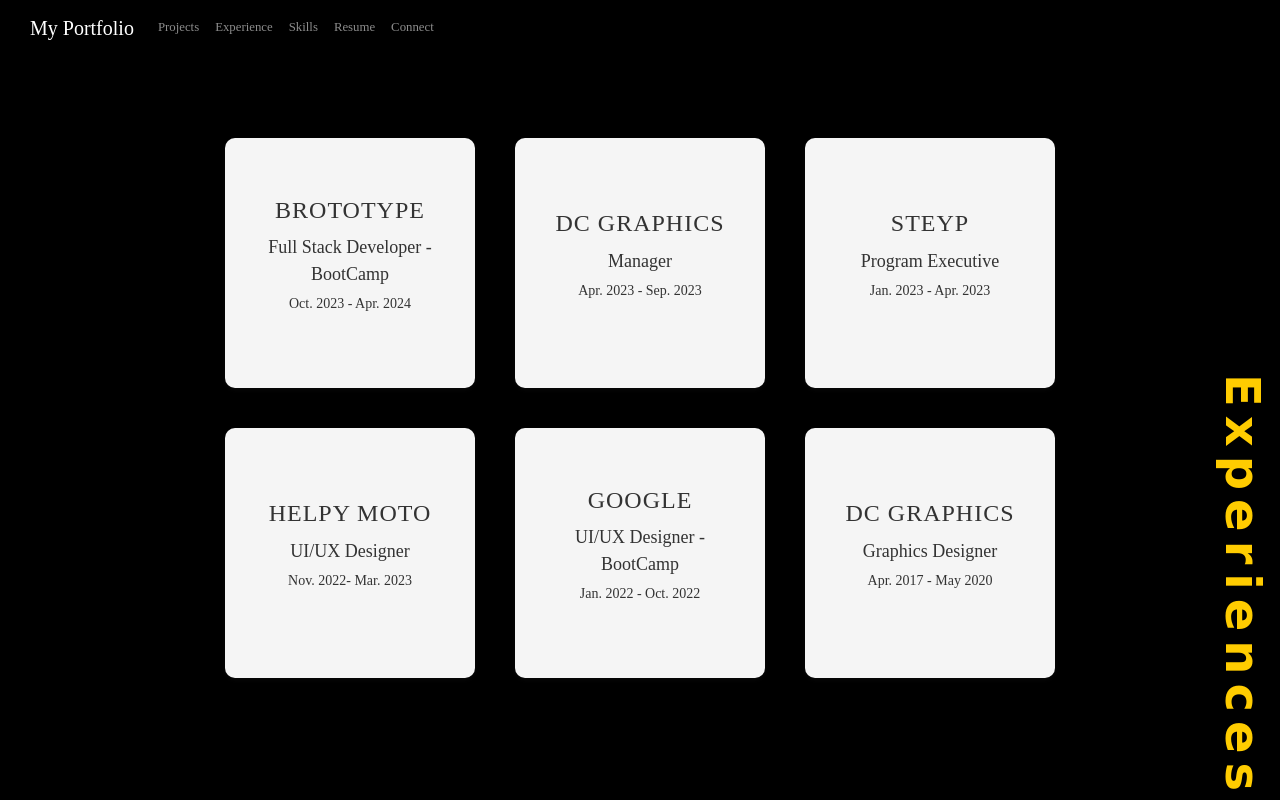
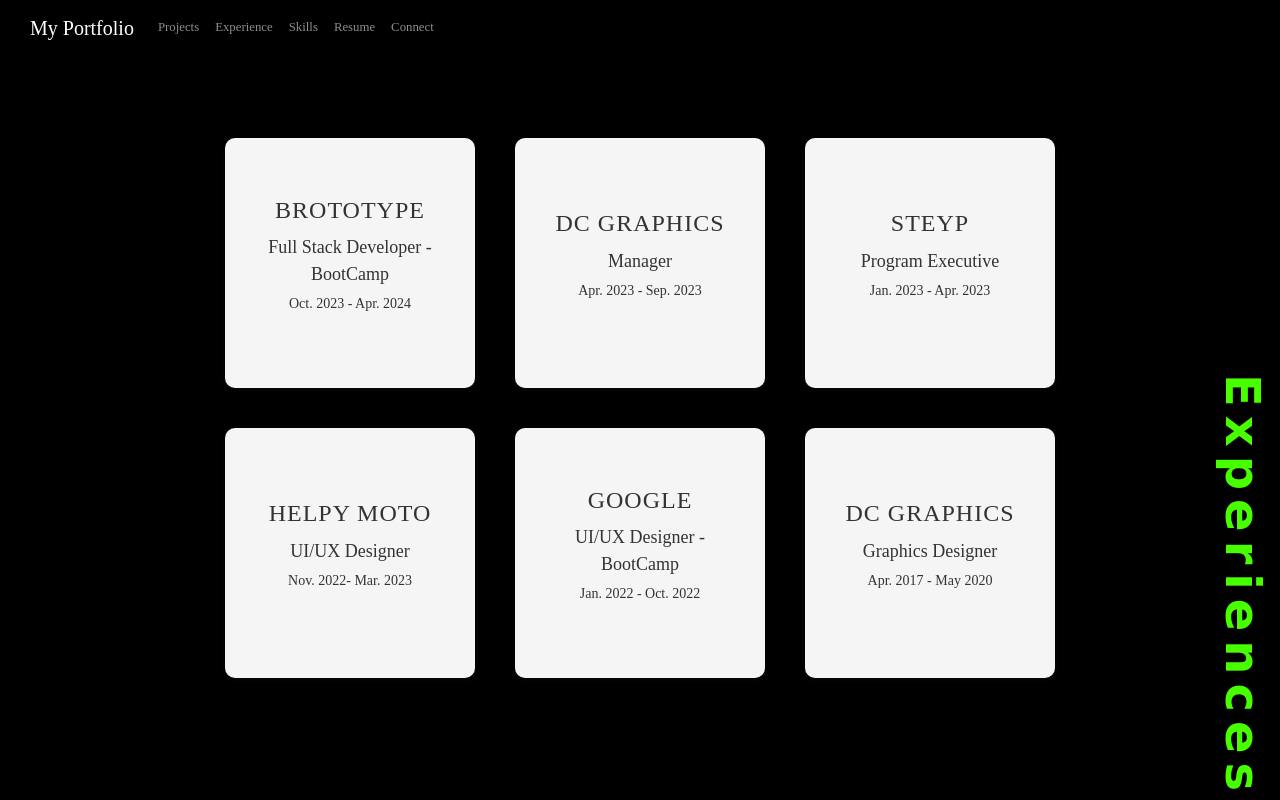
Before and after one commit to albindavidc/Portfolio, a plain HTML site: page experience.html in a window 1280 px wide. Drawn offline with nearby package versions, Linux system fonts and the light colour scheme.

Commit message:
Update experience.html

```diff
--- a/experience.html
+++ b/experience.html
@@ -40,7 +40,7 @@
             transform: translateY(-50%);
             font-family: 'Pacifico', cursive;
             font-size: 48px;
-            color: #ffcc00;
+            color: #48ff00;
             text-shadow: 2px 2px 4px rgba(0, 0, 0, 0.5);
         }
 
```
